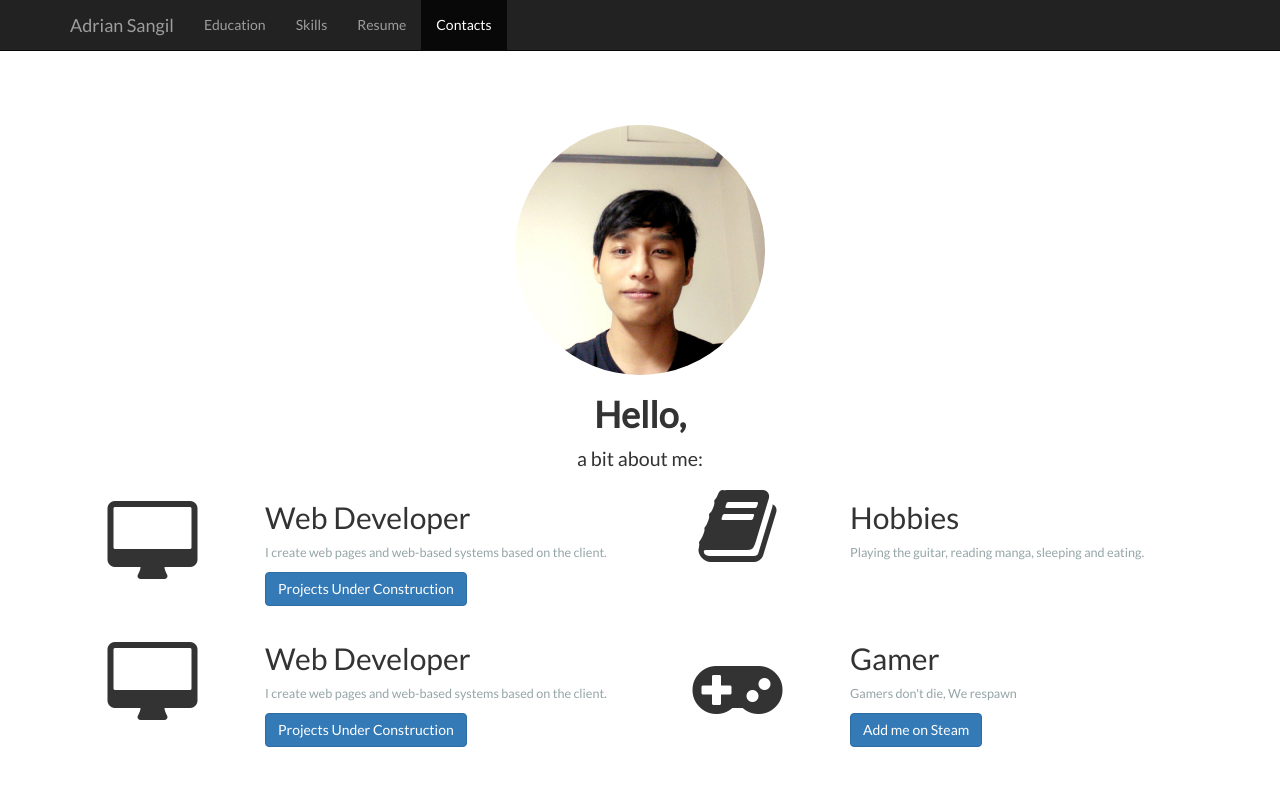
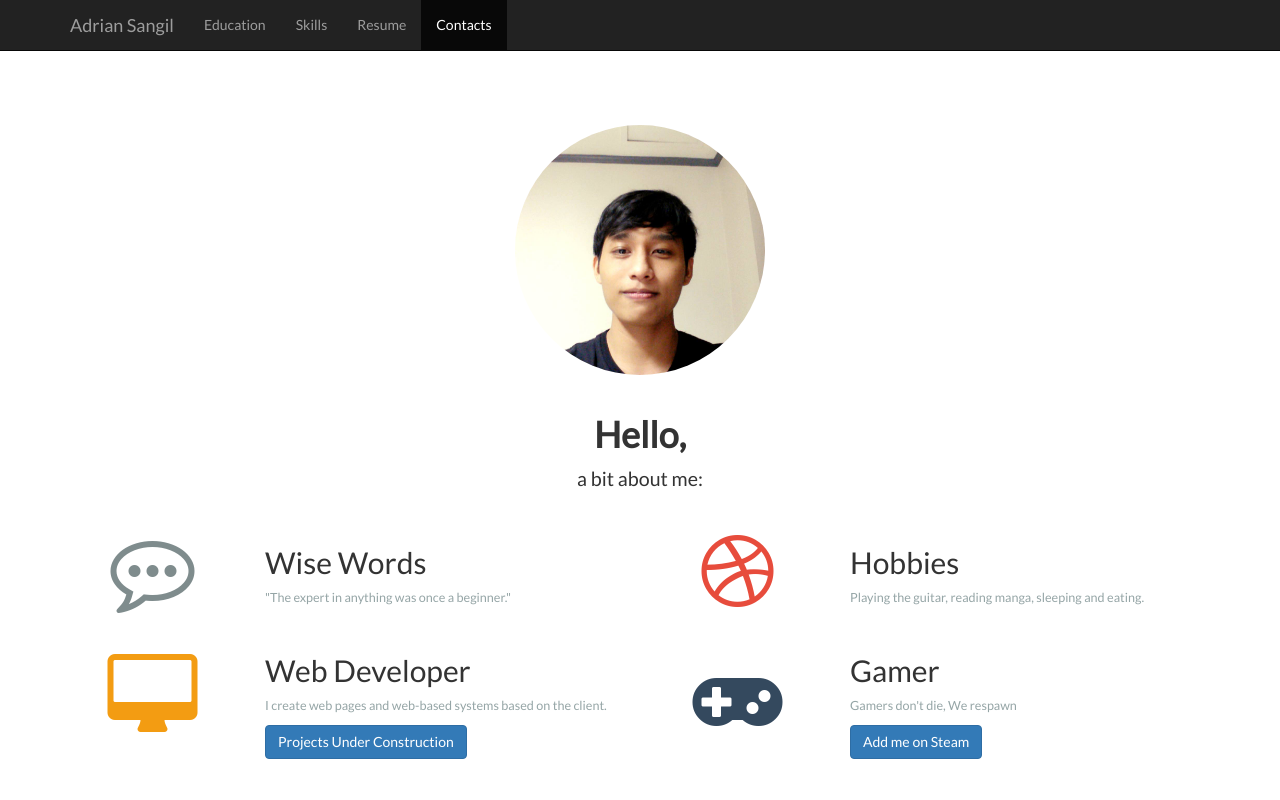
Before and after one commit to adriansangil/adriansangil.github.io, a plain HTML site: page index.html in a window 1280 px wide. Shown: the top 800 px of the page. Drawn offline with nearby package versions, Linux system fonts and the light colour scheme.

Commit message:
about me changes

```diff
--- a/css/custom.css
+++ b/css/custom.css
@@ -17,6 +17,10 @@ html, body {
 	padding-bottom: 40px;
 	text-align: center;
 
+}
+
+.greeting-container {
+	padding: 20px 0 25px 0;
 }
 
 /*Opera Fix*/
@@ -39,14 +43,6 @@ body:before {
 	font-size: .9em;
 }
 
-
-
-/*flip animation*/
-.spin-icon:hover{
-    transition: 0.5s;
-    transform: rotate(360deg);
-}
-
 /*alignment*/
 .flex-align {
 	display: flex;
@@ -57,6 +53,125 @@ body:before {
 
 .flex-inner {
 	 align-self: center;
+}
+
+/*animation*/
+
+/*
+	-webkit-transform:;
+	-moz-transform:;
+	-o-transform:;
+	-ms-transform:;
+	transform:;
+
+	-webkit-transition:;
+	-moz-transition:;
+	-o-transition:;
+	-ms-transition:;
+	transition:;
+*/
+
+.spin-icon {
+	-webkit-transition: transform 0.8s ease-in;
+	-moz-transition: transform 0.8s ease-in;
+	-o-transition: transform 0.8s ease-in;
+	transition: transform 0.8s ease-in;
+}
+
+.spin-icon:hover{
+	-webkit-transition: 0.5s;
+	-moz-transition: 0.5s;
+	-o-transition: 0.5s;
+    transition: 0.5s;
+    transform: rotate(360deg);
+    -webkit-transform: rotate(360deg);
+	-moz-transform: rotate(360deg);
+	-o-transform: rotate(360deg);
+	-ms-transform: rotate(360deg);
+}
+
+/*motto*/
+.motto-animation {
+	color: #7f8c8d;
+	-webkit-transition: transform 1s ease-in;
+	-moz-transition: transform 1s ease-in;
+	-o-transition: transform 1s ease-in;
+	transition: transform 1s ease-in;
+}
+
+.motto-animation:hover {
+	-webkit-transition: 1.5s;
+	-moz-transition: 1.5s;
+	-o-transition: 1.5s;
+	transition: 1.5s;
+	-webkit-transform: scale(1.3);
+	-moz-transform: scale(1.3);
+	-o-transform: scale(1.3);
+	-ms-transform: scale(1.3);
+    transform: scale(1.3);
+}
+
+/*hobbies*/
+.hobby-animation {
+	color: #e74c3c;
+	-webkit-transition: transform 1s ease-in;
+	-moz-transition: transform 1s ease-in;
+	-o-transition: transform 1s ease-in;
+	transition: transform 1s ease-in;
+}
+
+.hobby-animation:hover {
+	-webkit-transition: 1.5s;
+	-moz-transition: 1.5s;
+	-o-transition: 1.5s;
+	transition: 1.5s;
+	-webkit-transform: rotate(360deg);
+	-moz-transform: rotate(360deg);
+	-o-transform: rotate(360deg);
+	-ms-transform: rotate(360deg);
+    transform: rotate(360deg);
+}
+
+/*desktop*/
+.desktop-animation {
+	color: #f39c12;
+	-webkit-transition: transform 1s ease-in;
+	-moz-transition: transform 1s ease-in;
+	-o-transition: transform 1s ease-in;
+	transition: transform 1s ease-in;
+}
+
+.desktop-animation:hover {
+	-webkit-transition: 1.5s;
+	-moz-transition: 1.5s;
+	-o-transition: 1.5s;
+	transition: 1.5s;
+	-webkit-transform:  rotateY(180deg);
+	-moz-transform:  rotateY(180deg);
+	-o-transform:  rotateY(180deg);
+	-ms-transform:  rotateY(180deg);
+    transform:  rotateY(180deg);
+}
+
+/*game*/
+.game-animation{
+	color: #34495e;
+	-webkit-transition: transform 1s ease-in;
+	-moz-transition: transform 1s ease-in;
+	-o-transition: transform 1s ease-in;
+	transition: transform 1s ease-in;
+}
+
+.game-animation:hover {
+	-webkit-transition: 1.5s;
+	-moz-transition: 1.5s;
+	-o-transition: 1.5s;
+	transition: 1.5s;
+	-webkit-transform:  rotate(-45deg);
+	-moz-transform:  rotate(-45deg);
+	-o-transform:  rotate(-45deg);
+	-ms-transform: rotate(-45deg);
+    transform:  rotate(-45deg);
 }
 
 /*colors*/
@@ -81,3 +196,7 @@ body:before {
 .custom-large-txt {
 	font-size: 6em !important;
 }
+
+.custom-medium-txt {
+	font-size: 2.5em !important;
+}
--- a/index.html
+++ b/index.html
@@ -46,7 +46,7 @@
         	<div class="row">
         		<img src="images/profile-pic.jpg" alt="..." class="img-circle" width="250px">
         	</div>
-            <div class="row">
+            <div class="row greeting-container">
                 <div class="col-lg-12">
                     <h1><strong>Hello,</strong></h1>
                     <span class="greetings">a bit about me:</span>
@@ -58,12 +58,11 @@
             	<div class="col-md-6 col-sm-12 col-xs-12">
             		<div class="row flex-align">
 		            	<div class="col-md-4 col-sm-4 col-xs-12 flex-inner">
-		            		<i class="fa fa-desktop custom-large-txt"></i>
+		            		<i class="fa fa-commenting-o custom-large-txt motto-animation"></i>
 		            	</div>
 		            	<div class="col-md-8 col-sm-8 col-xs-12 text-left flex-inner">
-		            		<h2 class="about-me-title">Web Developer</h2>
-		            		<p class="general-description">I create web pages and web-based systems based on the client.</p>
-		            		<a class="btn btn-primary uppercase" href="" target="_blank">Projects Under Construction</a>
+		            		<h2 class="about-me-title">Wise Words</h2>
+		            		<p class="general-description">"The expert in anything was once a beginner."</p>
 
 		            	</div>
 		            </div>
@@ -71,7 +70,7 @@
 		        <div class="col-md-6 col-sm-12 col-xs-12">
 		            <div class="row flex-align">
 		            	<div class="col-md-4 col-sm-4 col-xs-12 flex-inner">
-		            		<i class="fa fa-book custom-large-txt"></i>
+		            		<i class="fa fa-dribbble custom-large-txt hobby-animation"></i>
 		            	</div>
 		            	<div class="col-md-8 col-sm-8 col-xs-12 text-left flex-inner">
 		            		<h2 class="about-me-title">Hobbies</h2>
@@ -90,7 +89,7 @@
             	<div class="col-md-6 col-sm-12 col-xs-12">
             		<div class="row flex-align">
 		            	<div class="col-md-4 col-sm-4 col-xs-12 flex-inner">
-		            		<i class="fa fa-desktop custom-large-txt"></i>
+		            		<i class="fa fa-desktop custom-large-txt desktop-animation"></i>
 		            	</div>
 		            	<div class="col-md-8 col-sm-8 col-xs-12 text-left flex-inner">
 		            		<h2 class="about-me-title">Web Developer</h2>
@@ -103,7 +102,7 @@
 		        <div class="col-md-6 col-sm-12 col-xs-12">
 		            <div class="row flex-align">
 		            	<div class="col-md-4 col-sm-4 col-xs-12 flex-inner">
-		            		<i class="fa fa-gamepad custom-large-txt"></i>
+		            		<i class="fa fa-gamepad custom-large-txt game-animation"></i>
 		            	</div>
 		            	<div class="col-md-8 col-sm-8 col-xs-12 text-left flex-inner">
 		            		<h2 class="about-me-title">Gamer</h2>
```
